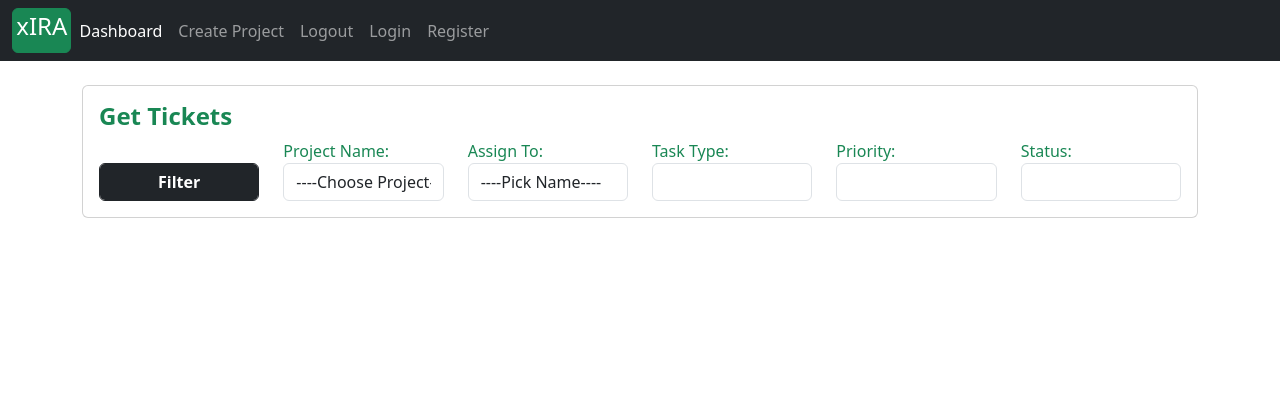
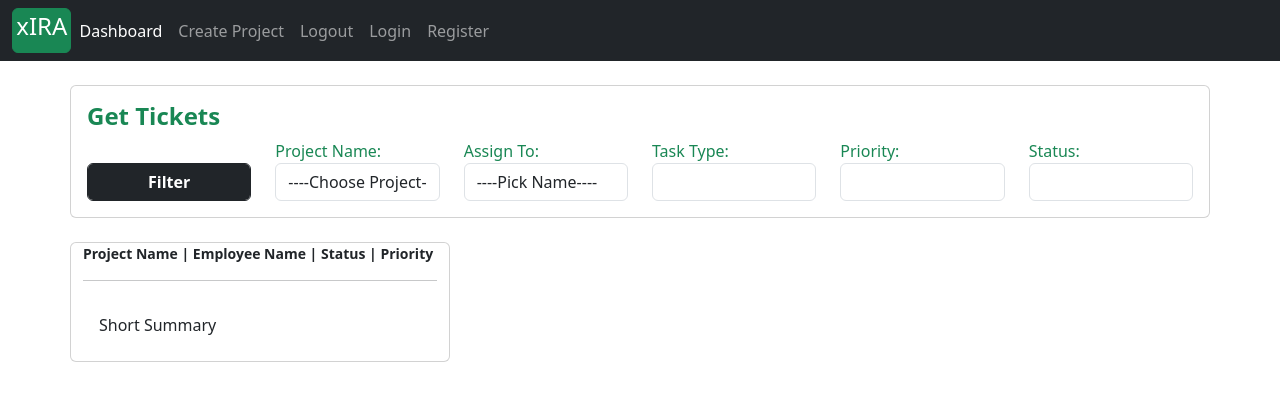
Before and after one commit to vinaycchndra/xIRA, a Django app: page /ticket/manage/16/ in a window 1280 px wide. Shown: the top 401 px of the page. Run offline with Django 4.2, Linux system fonts and the light colour scheme.

Commit message:
Manage Ticket Page layout changed

```diff
--- a/templates/manage_ticket.html
+++ b/templates/manage_ticket.html
@@ -3,7 +3,7 @@
 {% block content %}
 
 <div class="container mt-4">
-    <div class="card mx-atuo" style="max-width:1400px;">
+    <div class="card row">
       <article class="card-body">
 		<header class="text-success"><h4><strong class="card-title">Get Tickets</strong></h4></header>
 		<form action = "#" method="POST">
@@ -56,6 +56,21 @@
     </div> <!-- card .// -->
 </div>
 
+<div class="container">
+  <div id="divheight">
+		<div class="row" >
+            <div class="card text-dark col-sm-4 mt-4" style="height:120px;">
+				<small><strong>Project Name | Employee Name | Status | Priority</strong></small>
+				<hr>
+				<div class="card-body">
+					  <p>Short Summary</p>
+				</div>
+			</div>
+		</div>
+	</div>
+</div>
+
+
 
 
 
```
Also changed, not shown: templates/edit_project.html (+2 -5 lines).
